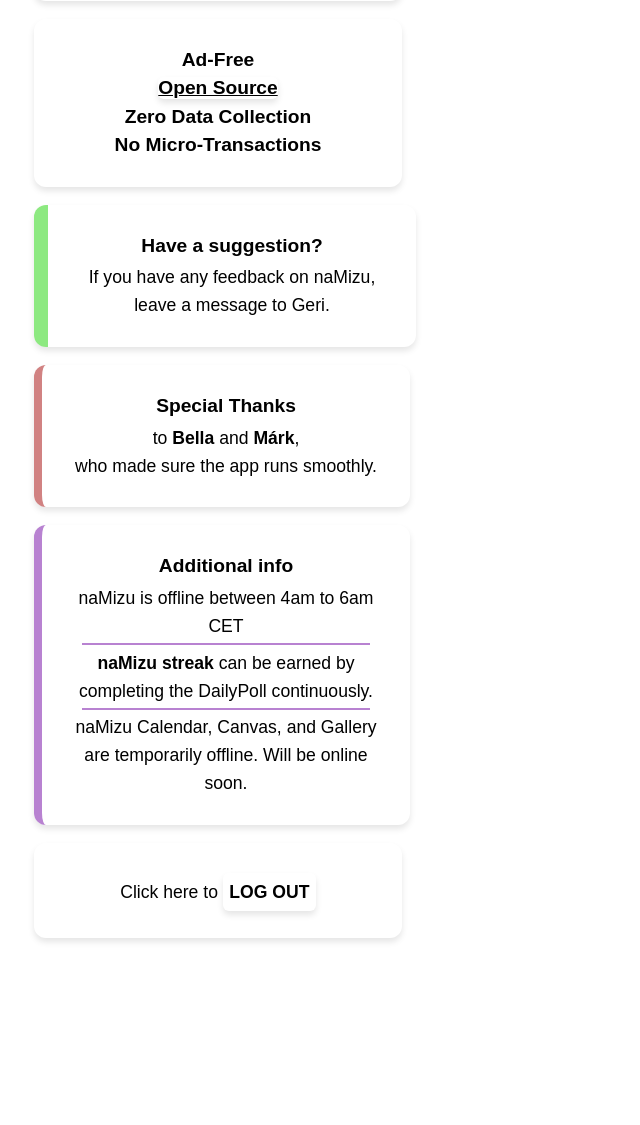
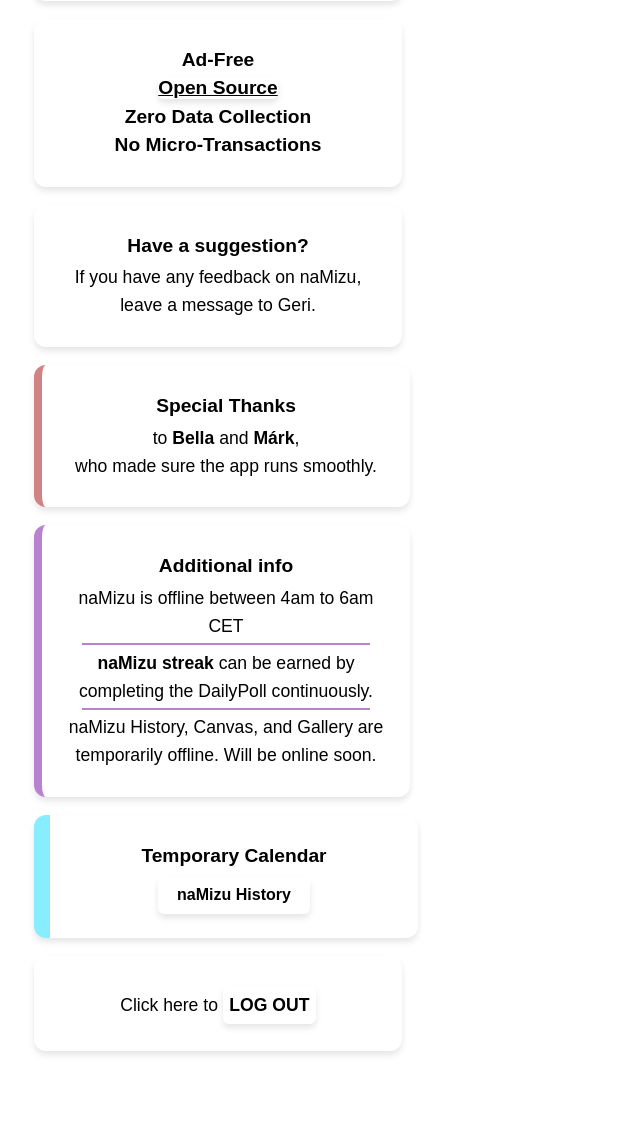
Before and after one commit to gergelyhornyak/namizu, a Flask app: template flask-app/app_dir/templates/namizu/landingPage.html in a window 1280 px wide. Shown: the part 724-1849 px from the top of the page, without its empty margins (0-640 px from the left). Before the commit the page ends 1666 px from the top, so only its background shows below. Run offline with Flask 3, Linux system fonts and the light colour scheme; the template is opened without the code that fills it, so the values that code supplies are empty; parts of the project's set-up code (start-up, migrations or seed data) failed here and were passed over; some web fonts are replaced.

Commit message:
history button added

```diff
--- a/flask-app/app_dir/templates/namizu/landingPage.html
+++ b/flask-app/app_dir/templates/namizu/landingPage.html
@@ -241,7 +241,7 @@
 
     {% if notice.render %}
 
-    <div class="feature-card">
+    <div class="feature-card" style="border-left: 14px solid rgba(29, 211, 5, 0.5)">
         <div id="countdown" style="background: #fffb0086; color: #000; padding: 4px 10px; border-radius: 8px; font-weight: bolder; font-size: 1rem;margin-left: 52%;">
             ends in {{ notice.remainingDays }} days
         </div>
@@ -273,7 +273,7 @@
         <h3>No Micro-Transactions</h3>
     </div>
 
-    <div class="feature-card" style="border-left: 14px solid rgba(29, 211, 5, 0.5)">
+    <div class="feature-card">
         <h3>Have a suggestion?</h3>
         <p style="margin: 1% 0%;">If you have any feedback on naMizu,<br>leave a message to Geri.</p>
     </div>
@@ -289,7 +289,12 @@
         <hr style="border: 1px solid #7207a480;margin: 1% 5%;">
         <p style="margin: 1% 0%;"><strong>naMizu streak</strong> can be earned by completing the DailyPoll continuously.</p>
         <hr style="border: 1px solid #7207a480;margin: 1% 5%;">
-        <p style="margin: 1% 0%;">naMizu Calendar, Canvas, and Gallery are temporarily offline. Will be online soon.</p>
+        <p style="margin: 1% 0%;">naMizu History, Canvas, and Gallery are temporarily offline. Will be online soon.</p>
+    </div>
+
+    <div class="feature-card" style="border-left: 16px solid #00d8ff78">
+        <h3>Temporary Calendar</h3>
+        <a href="{{ url_for('namizu.historyList') }}">naMizu History</a>
     </div>
 
     <div class="feature-card">
```
